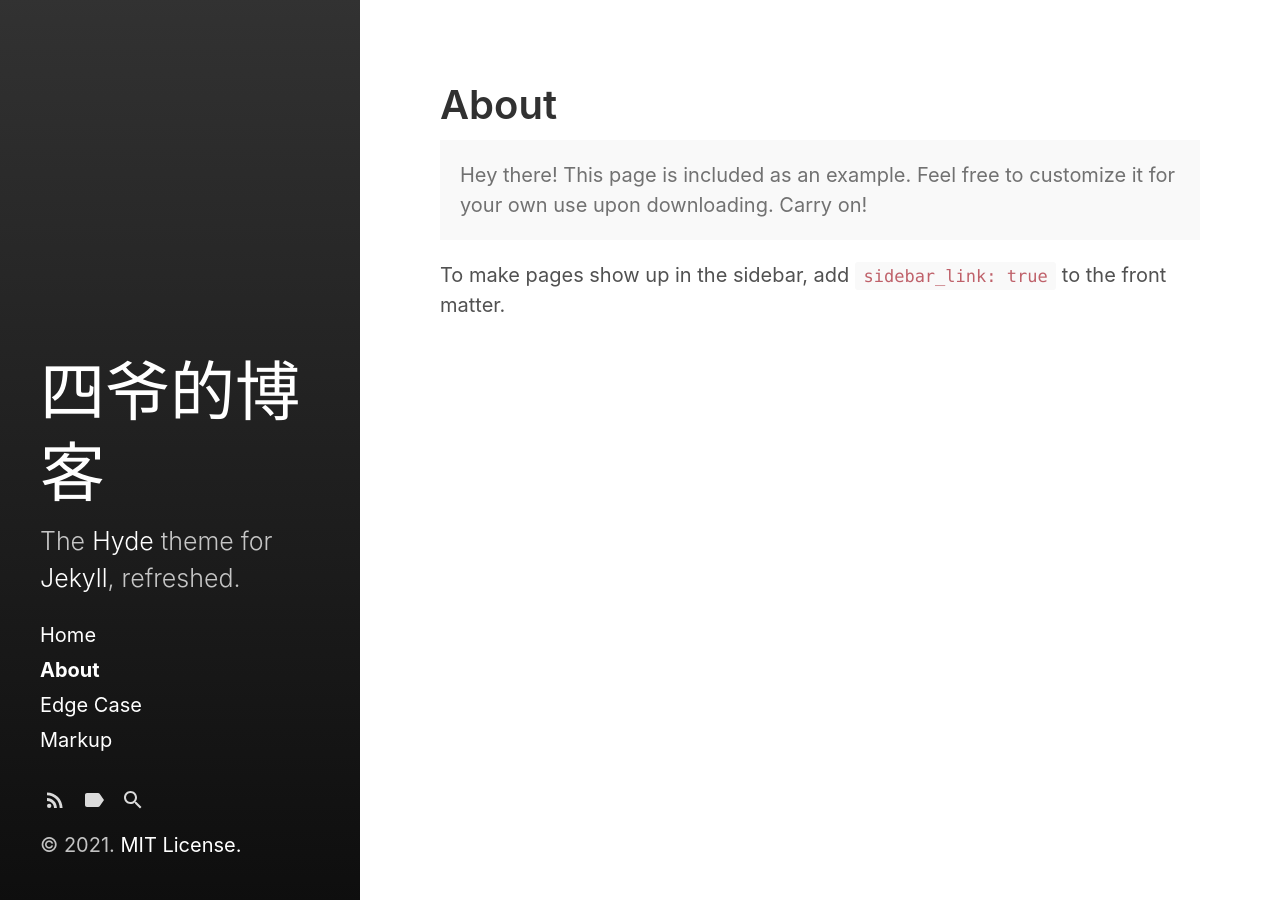
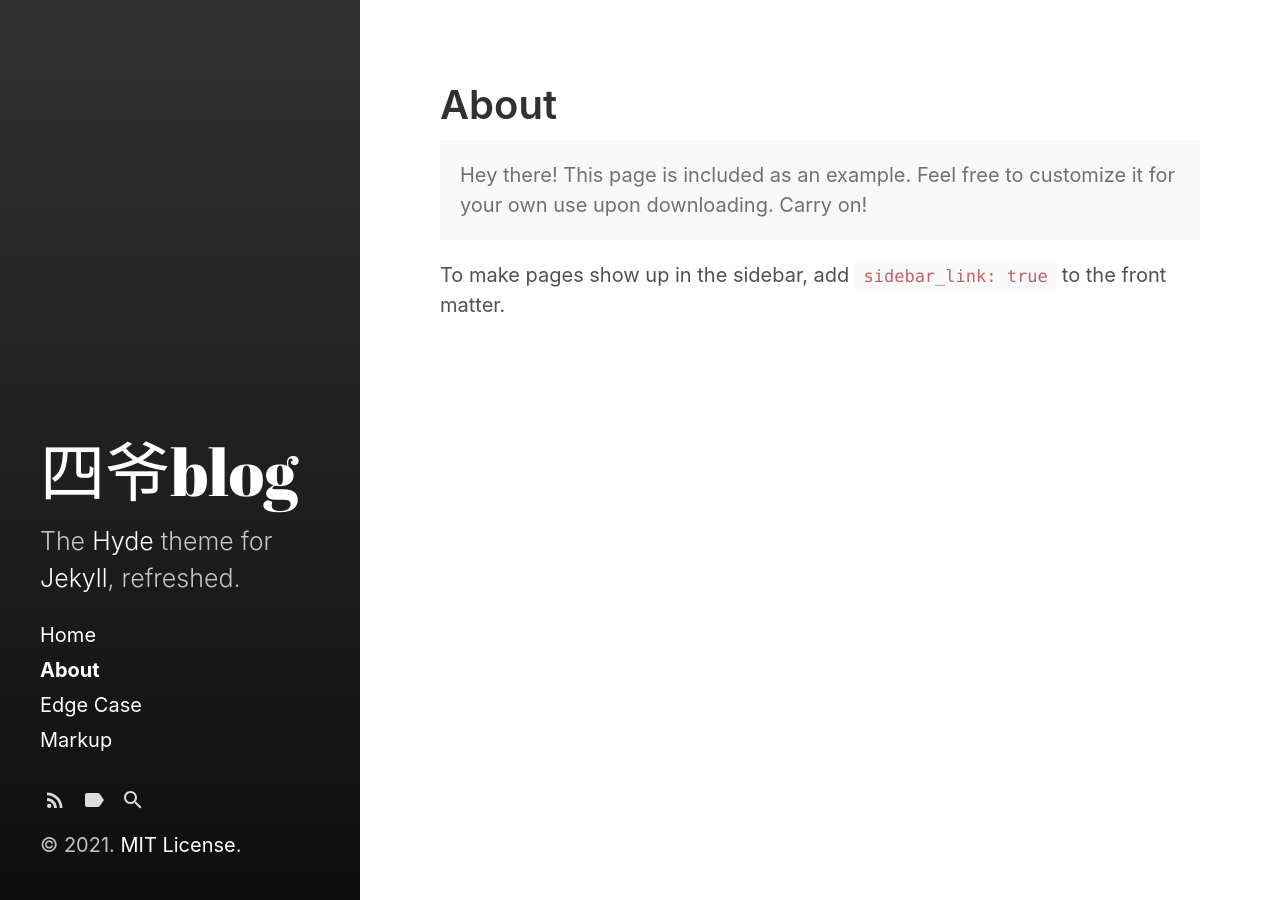
Before and after one commit to songyawen2017/songyawen2017.github.io, a Jekyll site: the page built from about.md, in a window 1280 px wide. Built offline with Jekyll 4.4.1, drawn with Linux system fonts in a browser that asks for light colours.

Commit message:
Update _config.yml

```diff
--- a/_config.yml
+++ b/_config.yml
@@ -3,7 +3,7 @@ markdown:         kramdown
 highlighter:      rouge
 
 # Setup
-title:            四爷的博客
+title:            四爷blog
 tagline:          'A Jekyll theme'
 description:      'The <a href="http://hyde.getpoole.com" target="_blank">Hyde</a> theme for <a href="http://jekyllrb.com" target="_blank">Jekyll</a>, refreshed.'
 url:              https://songyawen2017.github.io
```
